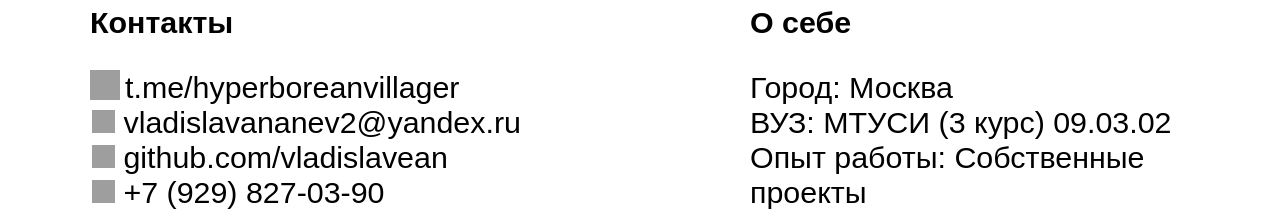
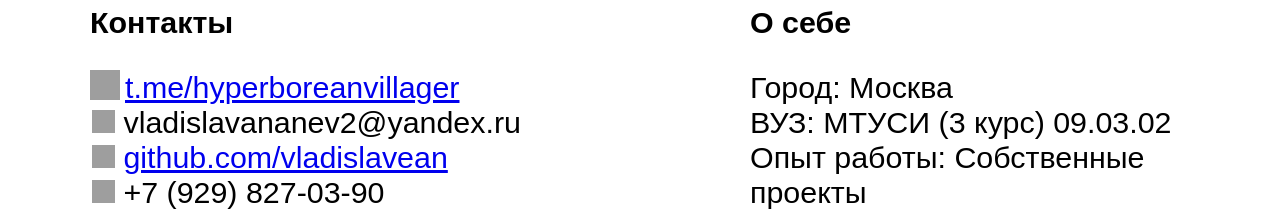
Before and after one commit to vladislavean/vladislavean.github.io, a plain HTML site: page index.html in a window 1280 px wide. Shown: the part 525-749 px from the top of the page. Drawn offline with Linux system fonts and the light colour scheme; grey boxes are pictures that could not be loaded.

Commit message:
a update

```diff
--- a/index.html
+++ b/index.html
@@ -20,7 +20,7 @@
         <p style="font-weight:550">Контакты</p>
         <div id="content-about-contact-telegram">
           <img id="content-about-contact-telegram-icon" src="https://img.icons8.com/?size=512&id=lUktdBVdL4Kb&format=png"/>
-          <span>t.me/hyperboreanvillager</span>
+          <span><a href ="t.me/hyperboreanvillager">t.me/hyperboreanvillager</a></span>
         </div>
         <div id="content-about-contact-email">
           <img id="content-about-contact-email-icon" src="https://img.icons8.com/?size=512&id=53435&format=png"/>
@@ -28,7 +28,7 @@
         </div>
         <div id="content-about-contact-github">
           <img id="content-about-contact-github-icon" src="https://img.icons8.com/?size=512&id=12599&format=png"/>
-          <span>github.com/vladislavean</span>
+          <span><a href="github.com/vladislavean">github.com/vladislavean</a></span>
         </div>
         <div id="content-about-contact-phone">
           <img id="content-about-contact-phone-icon" src="https://img.icons8.com/?size=512&id=9730&format=png"/>
--- a/style.css
+++ b/style.css
@@ -84,3 +84,7 @@
 #content-soft-skill {
     margin-bottom: 1%;
 }
+
+a:hover {
+    background-color: #654cf9;
+  }
```
